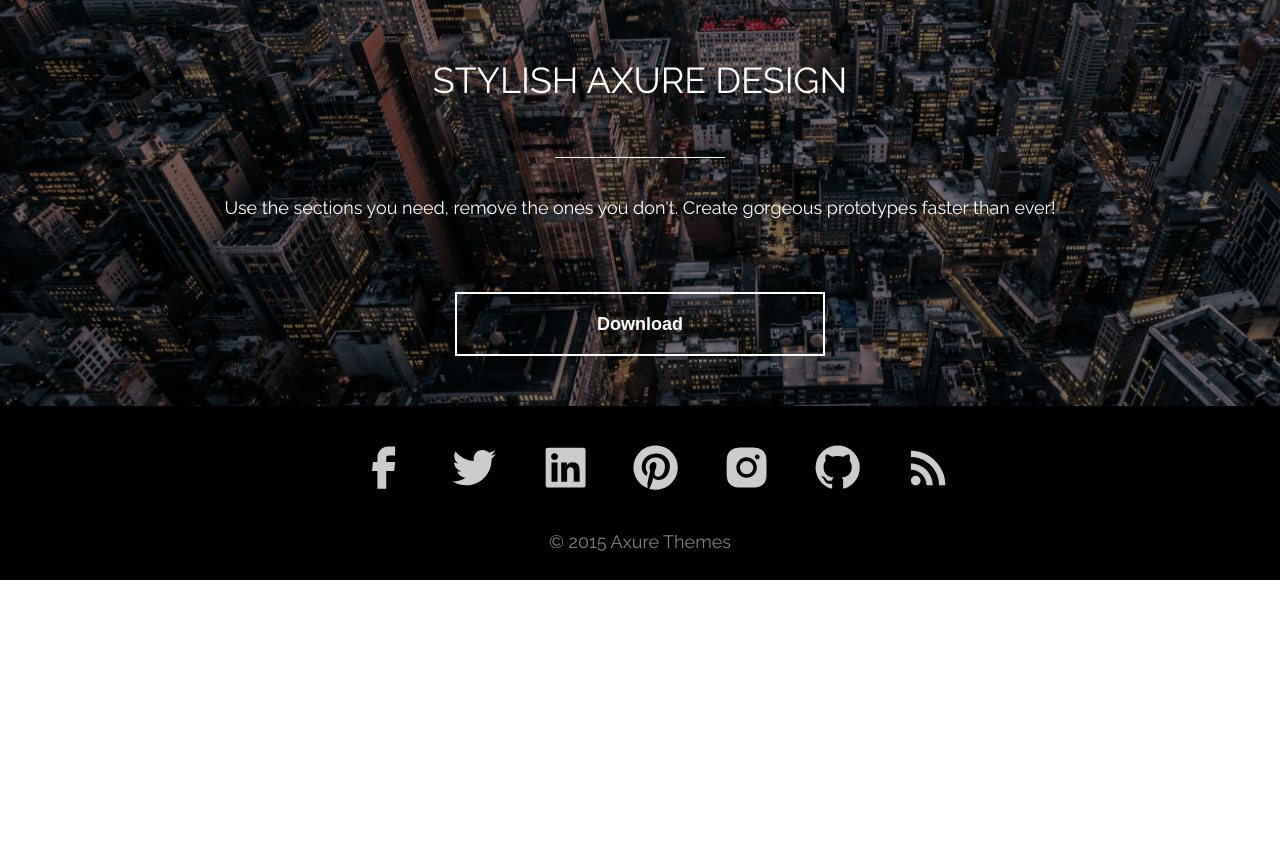
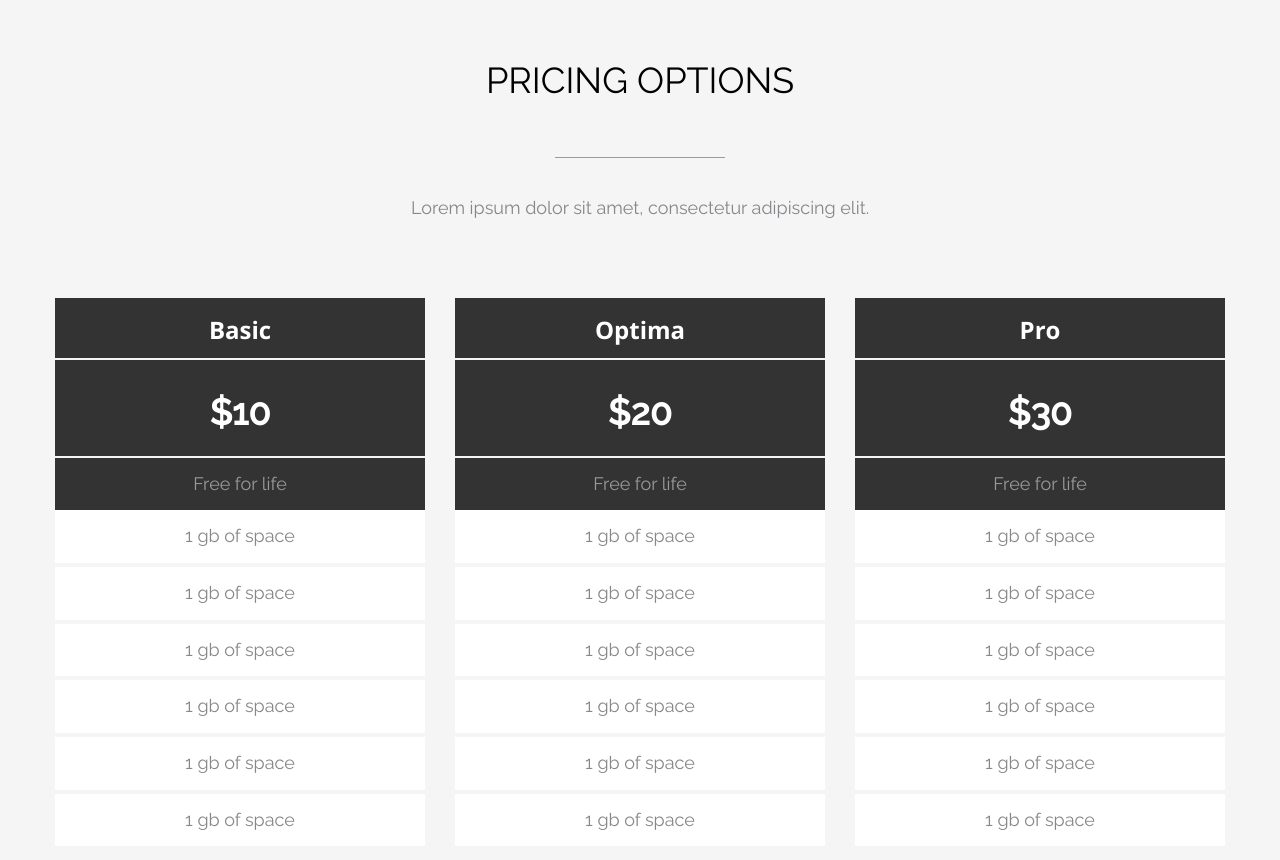
Before and after one commit to antonkryzhchenko/Level_3, a plain HTML site: page index.html in a window 1280 px wide. Shown: the part 2080-2940 px from the top of the page. Before the commit the page ends 2660 px from the top, so only its background shows below. Drawn offline with nearby package versions, Linux system fonts and the light colour scheme.

Commit message:
add section pricing

```diff
--- a/index.html
+++ b/index.html
@@ -99,6 +99,47 @@
                     </div>
             </div>
     </section>
+    <section class="pricing">
+        <div class="pricing__container">
+            <h2 class="pricing__title">pricing options</h2>
+            <p class="pricing__text">Lorem ipsum dolor sit amet, consectetur adipiscing elit.</p>
+            <div class="pricing__cards">
+                <div class="pricing__card">
+                    <p class="pricing__card-title">Basic</p>
+                    <p class="pricing__card-cost">$10</p>
+                    <p class="pricing__card-slogan">Free for life</p>
+                    <p class="pricing__card-space">1 gb of space</p>
+                    <p class="pricing__card-space">1 gb of space</p>
+                    <p class="pricing__card-space">1 gb of space</p>
+                    <p class="pricing__card-space">1 gb of space</p>
+                    <p class="pricing__card-space">1 gb of space</p>
+                    <p class="pricing__card-space">1 gb of space</p>
+                </div>
+                <div class="pricing__card pricing__card_up">
+                    <p class="pricing__card-title">Optima</p>
+                    <p class="pricing__card-cost">$20</p>
+                    <p class="pricing__card-slogan">Free for life</p>
+                    <p class="pricing__card-space">1 gb of space</p>
+                    <p class="pricing__card-space">1 gb of space</p>
+                    <p class="pricing__card-space">1 gb of space</p>
+                    <p class="pricing__card-space">1 gb of space</p>
+                    <p class="pricing__card-space">1 gb of space</p>
+                    <p class="pricing__card-space">1 gb of space</p>
+                </div>
+                <div class="pricing__card">
+                    <p class="pricing__card-title">Pro</p>
+                    <p class="pricing__card-cost">$30</p>
+                    <p class="pricing__card-slogan">Free for life</p>
+                    <p class="pricing__card-space">1 gb of space</p>
+                    <p class="pricing__card-space">1 gb of space</p>
+                    <p class="pricing__card-space">1 gb of space</p>
+                    <p class="pricing__card-space">1 gb of space</p>
+                    <p class="pricing__card-space">1 gb of space</p>
+                    <p class="pricing__card-space">1 gb of space</p>
+                </div>
+            </div>
+        </div>
+    </section>
     <section class="design">
         <div class="design__container">
             <h2 class="design__title">Stylish axure design</h2>
--- a/style.css
+++ b/style.css
@@ -336,6 +336,121 @@ hr {
     margin-bottom: 58px;
 }
 
+/* section pricing */
+
+.pricing__container {
+    display: flex;
+    flex-wrap: wrap;
+    flex-direction: column;
+    align-items: center;
+    background: #F5F5F5;
+    padding-top: 50px;
+    padding-bottom: 50px;
+}
+
+.pricing__title {
+    position: relative;
+    font-family: "Raleway", sans-serif;
+    font-size: 36px;
+    font-weight: 400;
+    color: #000000;
+    text-transform: uppercase;
+    padding-top: 57px;
+    padding-bottom: 57px;
+    margin-bottom: 40px;
+}
+
+.pricing__title::after {
+    content: "";
+    display: block;
+    left: 0;
+    right: 0;
+    bottom: 0;
+    margin: 0 auto;
+    position: absolute;
+    width: 170px;
+    height: 1px;
+    background: #EC7979;
+}
+
+.pricing__text {
+    font-family: "Raleway", sans-serif;
+    font-size: 18px;
+    font-weight: 400;
+    color: #86878B;
+    padding-bottom: 79px;
+}
+
+.pricing__cards {
+    display: flex;
+}
+
+.pricing__card {
+    width: 370px;
+    margin-left: 15px;
+    margin-right: 15px;
+    transition: 0.3s;
+}
+
+.pricing__card_up:hover {
+    content: '';
+    transform: translateY(-5%);
+}
+
+.pricing__card-title {
+    height: 60px;
+    font-family: 'Open Sans', sans-serif;
+    font-style: normal;
+    font-weight: 700;
+    font-size: 24px;
+    text-align: center;
+    color: #ffffff;
+    background: #333333;
+    padding-top: 18px;
+    padding-bottom: 18px;
+}
+
+.pricing__card-cost {
+    height: 100px;
+    font-family: 'Raleway', sans-serif;
+    font-style: normal;
+    font-weight: 700;
+    font-size: 36px;
+    text-align: center;
+    color: #ffffff;
+    background: #333333;
+    padding-top: 32px;
+    padding-bottom: 32px;
+    border-top: 2px solid #F5F5F5;
+    border-bottom: 2px solid #F5F5F5;
+}
+
+.pricing__card-slogan {
+    font-family: 'Raleway', sans-serif;
+    font-style: normal;
+    font-weight: 400;
+    font-size: 18px;
+    text-align: center;
+    color: rgba(255, 255, 255, 0.5);
+    background: #333333;
+    padding-top: 16px;
+    padding-bottom: 16px;
+}
+
+.pricing__card-space {
+    font-family: 'Raleway', sans-serif;
+    font-style: normal;
+    font-weight: 400;
+    font-size: 18px;
+    text-align: center;
+    color: #86878B;
+    background: #ffffff;
+    padding-top: 16px;
+    padding-bottom: 16px;
+    border-bottom: 4px solid #f5f5f5;
+    cursor: pointer;
+}
+
 /* section-design */
 
 .design__container {
```
Also changed, not shown: ОБЯЗАТЕЛЬНО ПРОЧТИ И ДОБАВЬ.txt (added).
